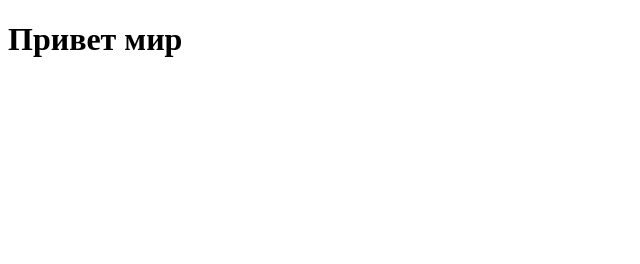
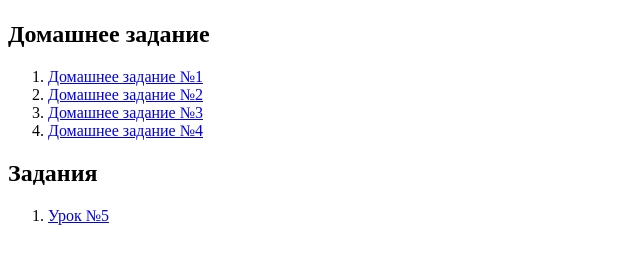
Before and after one commit to RucusLev/RucusLev.github.io, a plain HTML site: page index.html in a window 1280 px wide. Shown: the whole page, without its empty margins (0-640 px from the left). Drawn offline with Linux system fonts and the light colour scheme.

Commit message:
Add files via upload

```diff
--- a/index.html
+++ b/index.html
@@ -7,6 +7,31 @@
     <title>Первая страничка в интернете</title>
 </head>
 <body>
-    <h1>Привет мир</h1>
+    <h1>
+        <a href="my_page.html"> </a>
+    </h1>
+    <h2> Домашнее задание </h2>
+   <ol>
+    <li>
+        <a href="lesson_1_homework.html"> Домашнее задание №1 </a>
+    </li>
+    <li>
+        <a href="lesson_2_homework.html"> Домашнее задание №2 </a>
+    </li>
+    <li>
+        <a href="lesson_3_homework.html"> Домашнее задание №3</a>
+    </li>
+    <li>
+        <a href="lesson_4_homework.html"> Домашнее задание №4 </a>
+    </li>
+   </ol>
+      <h2> Задания </h2>
+   <ol>
+      <li>
+          <a href="lesson5.html"> Урок №5 </a>
+      </li>
+   </oi>
+
+
 </body>
 </html>
```
Also changed, not shown: lesson5.html (added, +39 -0 lines).
